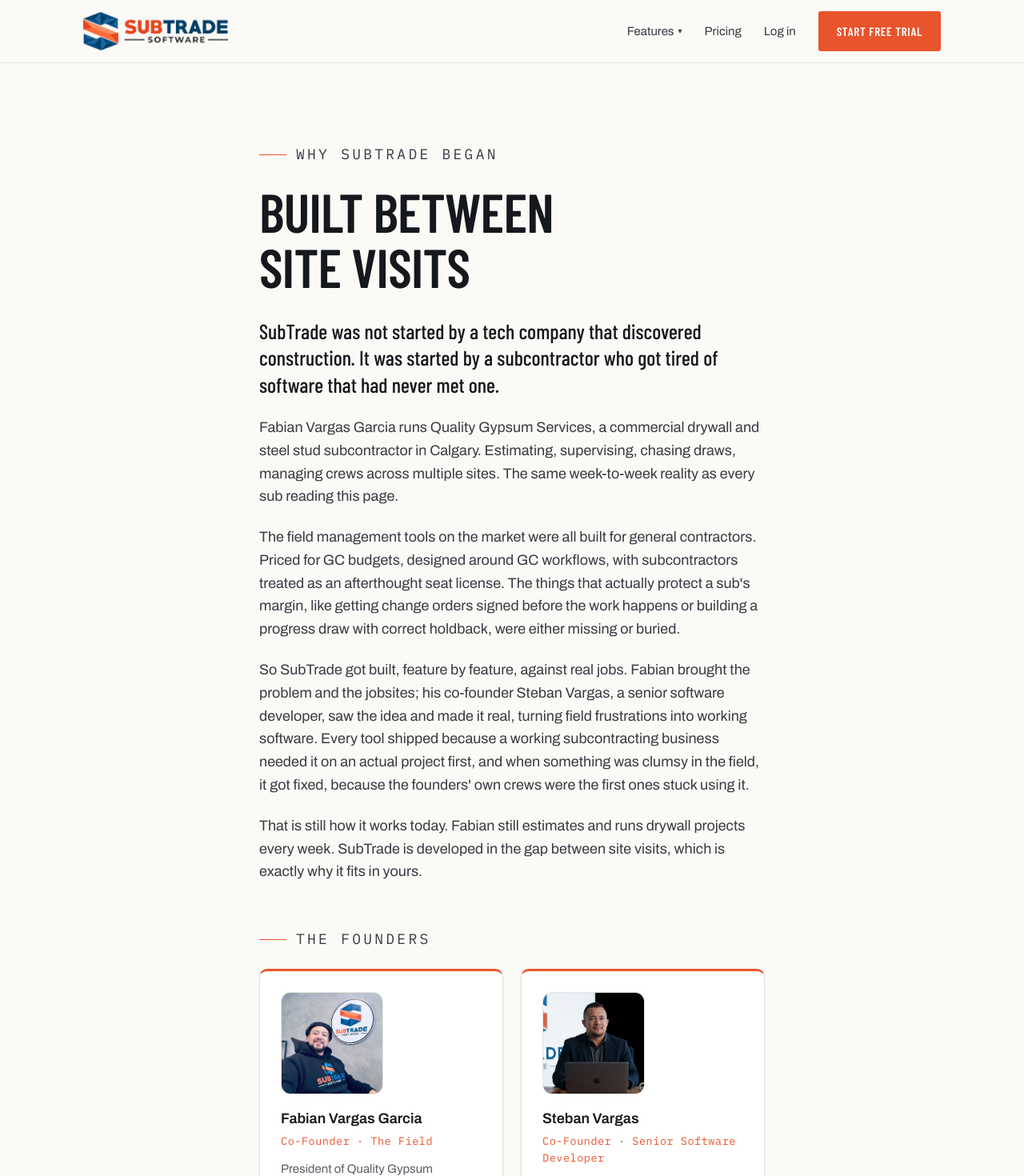
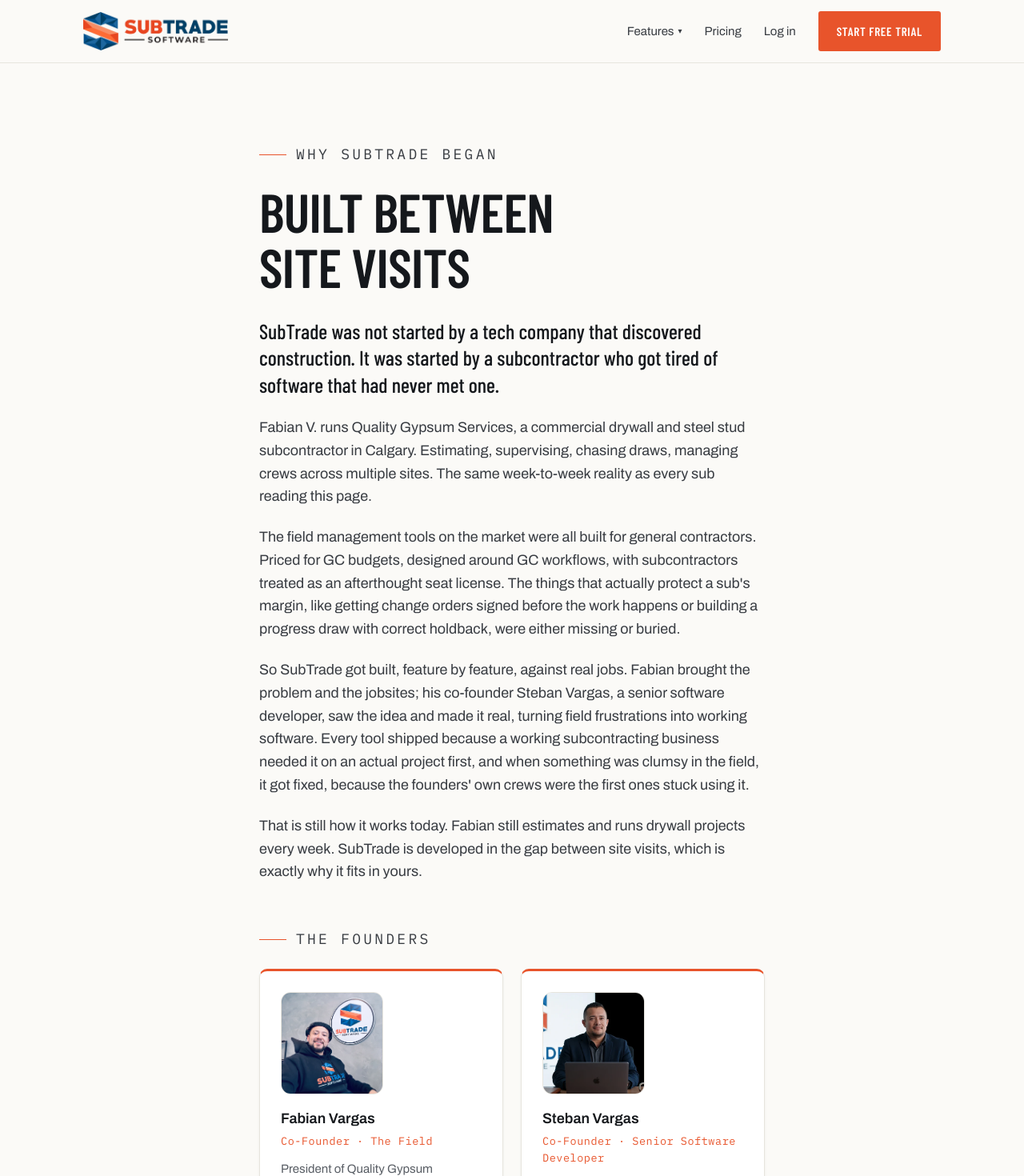
Before and after one commit to fabian9511/subtrade-site, a Next.js app in the folder subtrade-site/: page /about in a window 1280 px wide. Shown: the top 1470 px of the page at 80% size. Built offline with nearby package versions, Linux system fonts and the light colour scheme.

Commit message:
Update page.jsx

```diff
--- a/subtrade-site/app/about/page.jsx
+++ b/subtrade-site/app/about/page.jsx
@@ -24,7 +24,7 @@
             software that had never met one.
           </p>
           <p>
-            Fabian Vargas Garcia runs Quality Gypsum Services, a commercial
+            Fabian V. runs Quality Gypsum Services, a commercial
             drywall and steel stud subcontractor in Calgary. Estimating,
             supervising, chasing draws, managing crews across multiple sites.
             The same week-to-week reality as every sub reading this page.
@@ -60,7 +60,7 @@
                   alt="Fabian Vargas Garcia, Co-Founder of SubTrade Software"
                   loading="lazy"
                 />
-                <b>Fabian Vargas Garcia</b>
+                <b>Fabian Vargas</b>
                 <span>Co-Founder · The Field</span>
                 <p>
                   President of Quality Gypsum Services, a Calgary commercial
```
